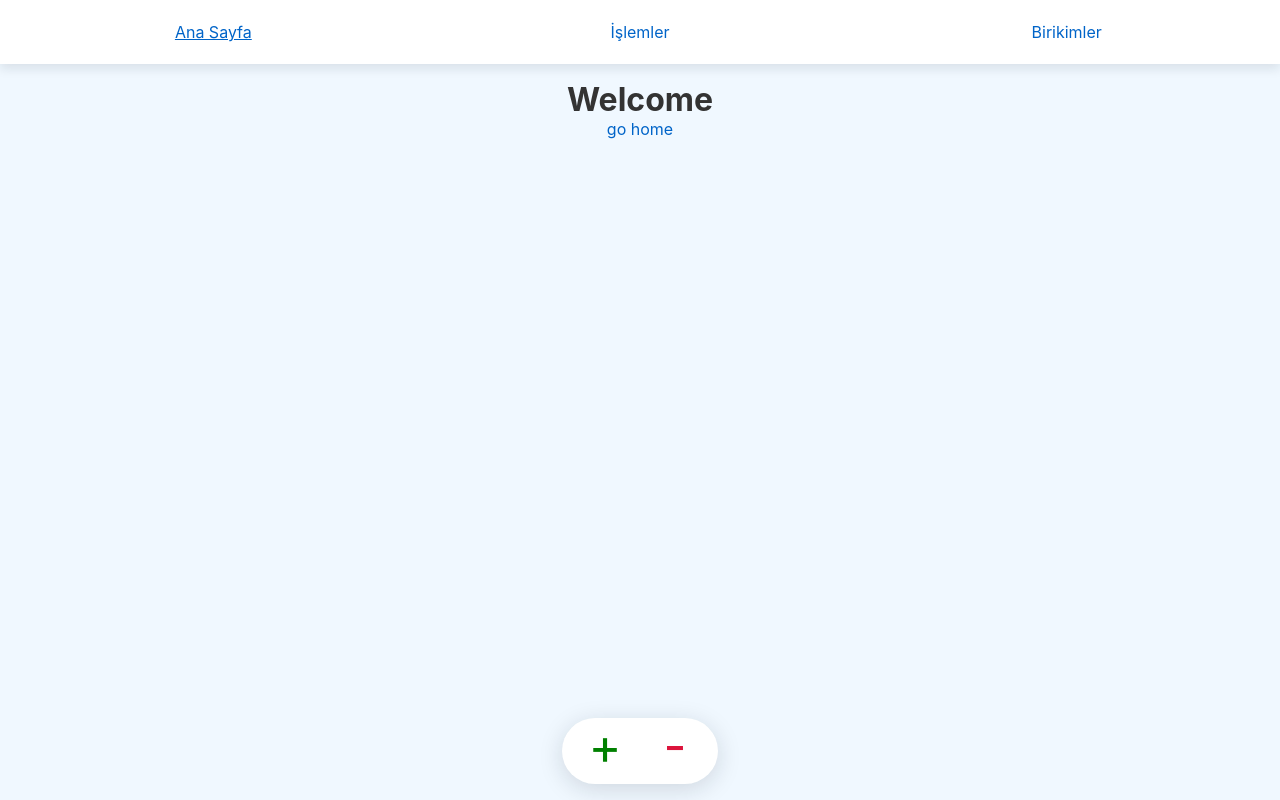
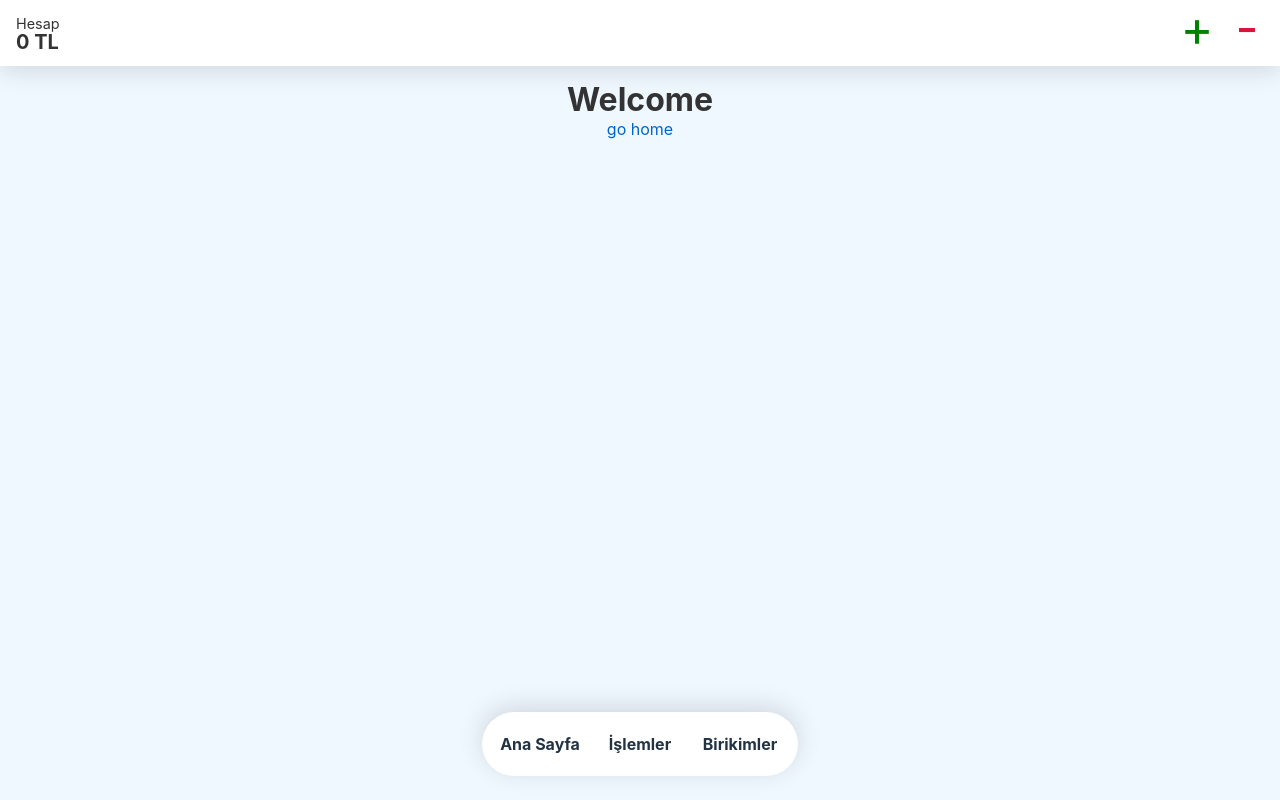
Before and after one commit to onderbakirtas/financor-app, a Svelte app: page / in a window 1280 px wide. Built offline with nearby package versions, Linux system fonts and the light colour scheme.

Commit message:
feat: reformed main ui

```diff
--- a/src/App.svelte
+++ b/src/App.svelte
@@ -3,10 +3,10 @@
 
   import Router from "svelte-spa-router";
   import Tabbar from "./components/Tabbar.svelte";
-  import TransactionTab from "./components/TransactionTab.svelte";
   import { routes } from "./routes";
 
-  import PerfectScrollbar from 'perfect-scrollbar'
+  import PerfectScrollbar from "perfect-scrollbar";
+  import Infobar from "./components/Infobar.svelte";
 
   const handleKeydown = (e) => {
     console.log(e);
@@ -25,11 +25,10 @@
   };
 
   const perfectScrollbar = (node) => {
-    const ps = new PerfectScrollbar(node)
-  }
+    const ps = new PerfectScrollbar(node);
+  };
 
-  onMount(() => {
-  });
+  onMount(() => {});
 </script>
 
 <svelte:window on:keydown={handleKeydown} on:contextmenu={handleContextMenu} />
@@ -37,7 +36,7 @@
 <main use:perfectScrollbar>
   <Router {routes} />
   <Tabbar />
-  <TransactionTab />
+  <Infobar />
 </main>
 
 <style>
--- /dev/null
+++ b/src/components/BalanceInfo.svelte
@@ -0,0 +1,25 @@
+<script>
+  import { store } from "../store";
+</script>
+
+<div class="balance-info">
+  <span>Hesap</span>
+  <b>{$store.balance} TL</b>
+</div>
+
+<style>
+  .balance-info {
+    display: flex;
+    flex-direction: column;
+    align-items: flex-start;
+  }
+
+  span {
+    font-size: 0.9rem;
+  }
+
+  b {
+    font-size: 1.25rem;
+    line-height: 1;
+  }
+</style>
--- /dev/null
+++ b/src/components/Infobar.svelte
@@ -0,0 +1,25 @@
+<script>
+  import BalanceInfo from "./BalanceInfo.svelte";
+  import TransactionButtons from "./TransactionButtons.svelte";
+
+</script>
+
+<div class="infobar">
+  <BalanceInfo />
+  <TransactionButtons />
+</div>
+
+<style>
+  .infobar {
+    position: fixed;
+    top: 0;
+    left: 0;
+    width: 100%;
+    background: #fff;
+    box-shadow: 0 5px 25px rgba(20, 30, 40, 0.15);
+    display: flex;
+    align-items: center;
+    justify-content: space-between;
+    padding-left: 1rem;
+  }
+</style>
--- a/src/components/Tabbar.svelte
+++ b/src/components/Tabbar.svelte
@@ -29,24 +29,37 @@
     background-color: #fff;
     display: flex;
     align-items: center;
-    justify-content: space-between;
+    justify-content: space-around;
     position: fixed;
     z-index: 1000;
-    width: 100%;
-    left: 0;
-    top: 0;
-    box-shadow: 0 5px 10px rgba(20, 30, 40, 0.1);
+    border-radius: 50px;
+    left: 50%;
+    transform: translateX(-50%);
+    bottom: 1.5rem;
+    box-shadow: 0 -5px 25px rgba(20, 30, 40, 0.15);
+    padding: 8px;
+    height: var(--tabbar-height);
   }
 
   nav a {
     display: inline-flex;
     align-items: center;
     justify-content: center;
+    height: calc(var(--tabbar-height) - 1rem);
     flex: 1 1 25%;
-    height: var(--tabbar-height);
+    width: 100px;
+    border-radius: 50px;
+    color: #234;
+    font-weight: 700;
+    text-decoration: none;
+  }
+
+  nav a:hover {
+    color: royalblue;
+    background-color: #eef;
   }
 
   :global(nav.tabbar a.active) {
-    color: red;
+    color: royalblue;
   }
 </style>
--- a/src/components/TransactionTab.svelte
+++ b/src/components/TransactionButtons.svelte
@@ -1,20 +1,14 @@
-<div class="transaction-tab">
+<div class="transaction-buttons">
   <button class="plus">+</button>
   <button class="minus">-</button>
 </div>
 
 <style>
-  .transaction-tab {
+  .transaction-buttons {
     display: flex;
     align-items: center;
     background: #fff;
-    border-radius: 100px;
     padding: 8px;
-    position: fixed;
-    bottom: 16px;
-    left: 50%;
-    transform: translateX(-50%);
-    box-shadow: 0 5px 25px rgba(20, 30, 40, 0.15);
   }
 
   button {
@@ -25,12 +19,13 @@
     text-transform: uppercase;
     font-size: 50px;
     line-height: 1;
-    width: 70px;
+    width: 50px;
     display: inline-flex;
     align-items: center;
     justify-content: center;
     border-radius: inherit;
     margin: 0;
+    border-radius: 8px;
   }
 
   button.plus {
@@ -49,8 +44,16 @@
     background: green;
   }
 
+  button.plus:active {
+    background: darkgreen;
+  }
+
   button.minus:hover {
     background: crimson;
+  }
+
+  button.minus:active {
+    background: darkred;
   }
 
   button:active {
```
